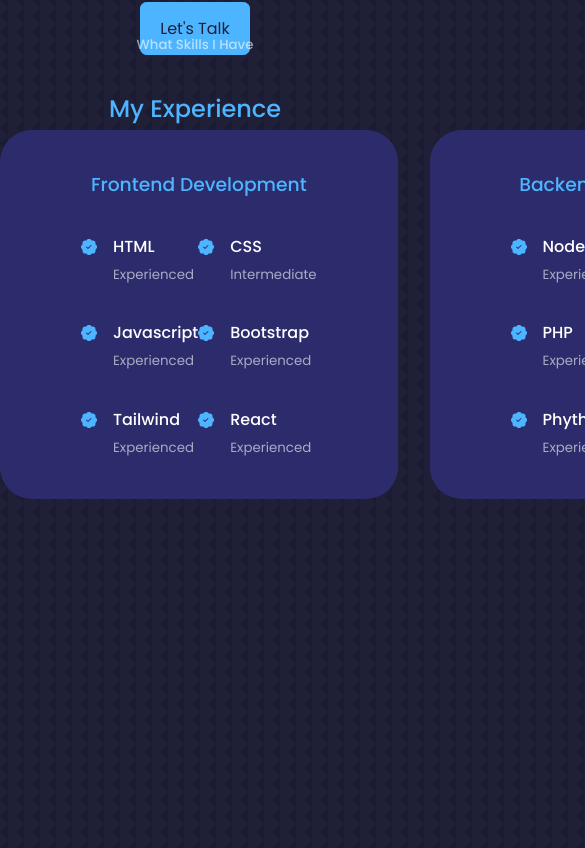
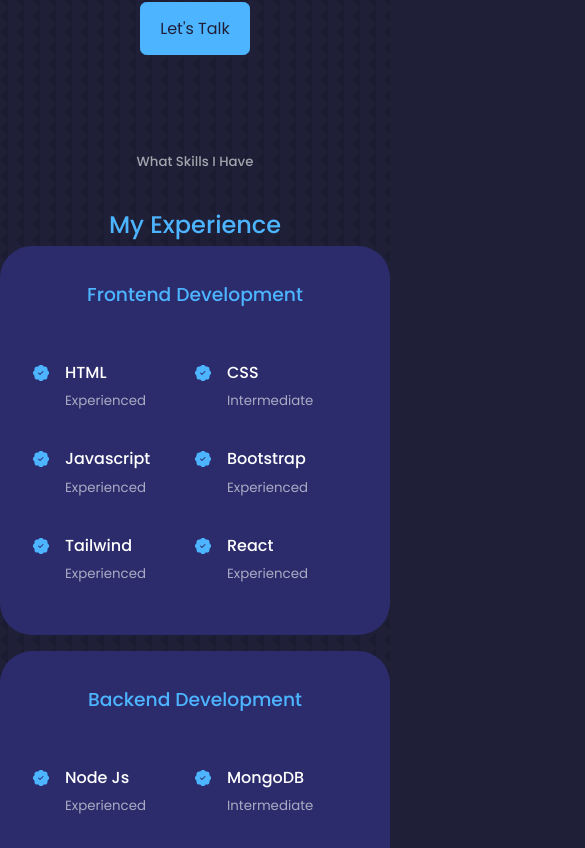
Before and after one commit to szrokmn/my_portfolio-react, a React (Create React App) app: page / in a window 390 px wide. Shown: the part 1816-2664 px from the top of the page, 585 px wide, since content can reach past the window. Built offline with nearby package versions, Linux system fonts and the light colour scheme; a web font is replaced by a local one.

Commit message:
experience css finished

```diff
--- a/src/components/experience/Experience.css
+++ b/src/components/experience/Experience.css
@@ -39,3 +39,31 @@
     margin-top: 6px;
     color: var(--color-primary);
 }
+
+/*=========MEDIA QUERIES(MEDIUM DEVICES)==========*/
+
+@media screen and (max-width:1024px) {
+    .experience__container{
+        grid-template-columns: 1fr;
+    }
+    .experience__container > div {
+        width: 80%;
+        padding: 2rem;
+        margin: 0 auto;
+    }
+    .experience__content{
+        padding: 1rem;
+    }
+}
+
+/*=========MEDIA QUERIES(SMALL DEVICES)==========*/
+
+@media screen and (max-width:600px) {
+  .experience__container{
+    gap: 1rem;
+  }
+  .experience__container > div {
+    width: 100%;
+    padding: 2rem 1rem;
+  }
+}
--- a/src/index.css
+++ b/src/index.css
@@ -54,7 +54,6 @@
 
 section{
     margin-top: 8rem;
-    height: 100vh;
 }
 
 section > h2, section > h5{
```
